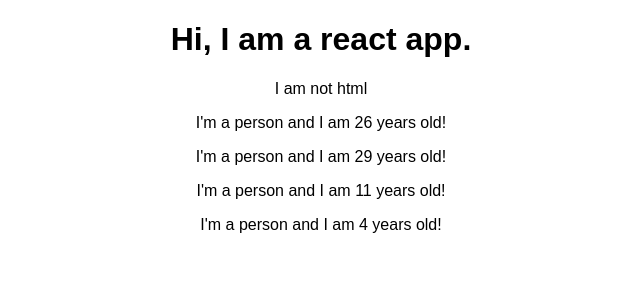
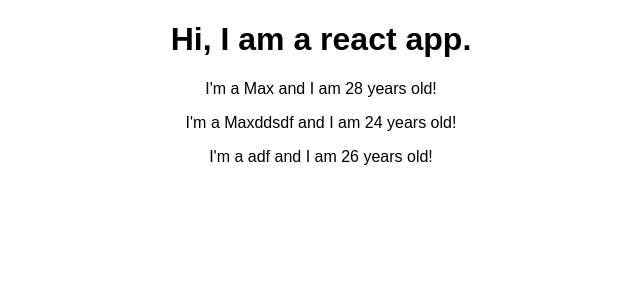
Before and after one commit to marcpre/learning_react, a React (Create React App) app: page / in a window 1280 px wide. Shown: the top 300 px of the page, without its empty margins (319-959 px from the left). Built offline with nearby package versions, Linux system fonts and the light colour scheme.

Commit message:
adding state

```diff
--- a/src/App.js
+++ b/src/App.js
@@ -1,17 +1,26 @@
-import React, { Component } from 'react';
+import React, {
+  Component
+} from 'react';
 import './App.css';
 import Person from './Person/Person'
 
 class App extends Component {
+
+  state = {
+    persons: [
+      { name: 'Max', age: 28},
+      { name: 'Maxddsdf', age: 24},
+      { name: 'adf', age: 26}
+    ]
+  }
+
+
   render() {
-    return (
-      <div className="App">
-        <h1>Hi, I am a react app.</h1>
-        <p>I am not html</p>
-        <Person />
-        <Person />
-        <Person />
-        <Person />
+    return ( <div className = "App" >
+      <h1 > Hi, I am a react app. </h1>
+        <Person name = {this.state.persons[0].name} age = {this.state.persons[0].age} />
+        <Person name = {this.state.persons[1].name} age = {this.state.persons[1].age} />
+        <Person name = {this.state.persons[2].name} age = {this.state.persons[2].age} />
       </div>
     );
   }
--- a/src/Person/Person.js
+++ b/src/Person/Person.js
@@ -1,7 +1,12 @@
 import React from 'react';
 
-const person = () => {
-    return <p>I'm a person and I am {Math.floor(Math.random() * 30)} years old!</p>
+const person = (props) => {
+    return (
+        <div>
+            <p>I'm a {props.name} and I am {props.age} years old!</p>
+            <p>{props.children}</p>
+        </div>
+    )
 }
 
 export default person;
```
